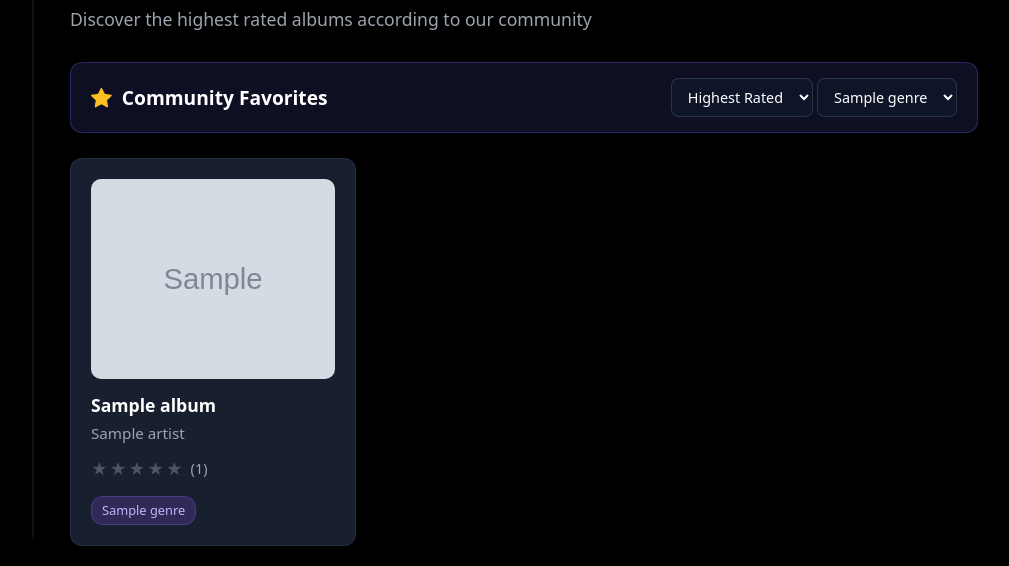
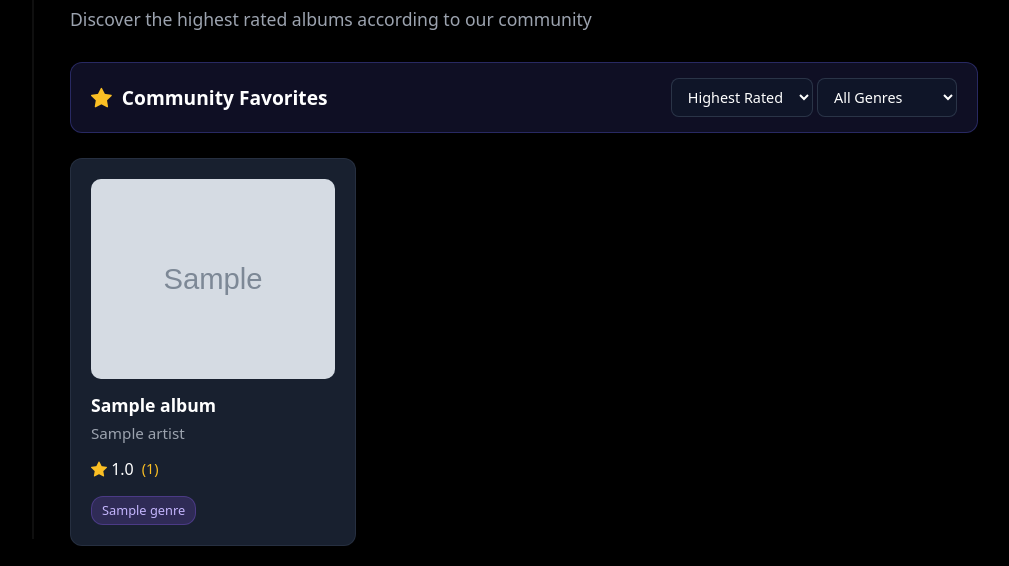
Before and after one commit to Terrychv/music-app-daw, a Django app: page /catalog/top_albums/ in a window 1280 px wide. Shown: the part 261-827 px from the top of the page, without its empty margins (266-1275 px from the left). Run offline with Django 5.2, Linux system fonts and the light colour scheme; tables that the repository leaves empty hold one stand-in row (values such as "Sample post"); grey boxes marked "Sample" are stand-in pictures; parts of the project's set-up code (start-up, migrations or seed data) failed here and were passed over.

Commit message:
arrelgado funcionamiento de los top rated

```diff
--- a/catalog/templates/catalog/top_albums.html
+++ b/catalog/templates/catalog/top_albums.html
@@ -31,17 +31,17 @@
                 <select name="sort" class="filter-select" onchange="document.getElementById('filter-form').submit()">
                     <option value="highest_rated" {% if request.GET.sort == 'highest_rated' %}selected{% endif %}>Highest Rated</option>
                     <option value="most_rated" {% if request.GET.sort == 'most_rated' %}selected{% endif %}>Most Rated</option>
-                    <option value="newest" {% if request.GET.sort == 'newest' %}selected{% endif %}>Newest</option>
-                    <option value="oldest" {% if request.GET.sort == 'oldest' %}selected{% endif %}>Oldest</option>
+                    <option value="lowest_rated" {% if request.GET.sort == 'lowest_rated' %}selected{% endif %}>Lowest Rated</option>
+                    <option value="least_rated" {% if request.GET.sort == 'least_rated' %}selected{% endif %}>Least Rated</option>
                 </select>
 
                 <select name="genre" class="filter-select" onchange="document.getElementById('filter-form').submit()">
                     <option value="" {% if not request.GET.genre %}selected{% endif %}>All Genres</option>
                     {% for genre in genres %}
-                        <option value="{{ genre.slug }}" {% if request.GET.genre == genre.slug %}selected{% endif %}>
+                        <option value="{{ genre.name }}" {% if request.GET.genre == genre.name %}selected{% endif %}>
                             {{ genre.name }}
                         </option>
-                    {% endfor %}
+                {% endfor %}
                 </select>
             </form>
         </div>
@@ -60,16 +60,13 @@
                 <p class="album-artist">{{ album.artist.name }}</p>
 
                 <div class="album-rating">
-                    <div class="stars">
-                        {% for i in "12345" %}
-                            {% if forloop.counter <= album.average_rating_stars %}
-                                <span class="star">★</span>
-                            {% else %}
-                                <span class="star empty">★</span>
-                            {% endif %}
-                        {% endfor %}
-                    </div>
-                    <span class="rating-count">({{ album.total_ratings }})</span>
+                    <span class="average-stars">
+                        <i class="bi bi-star-fill"></i>
+                        {{ album.average_rating|floatformat:1 }}
+                    </span>
+                    <span class="rating-count">
+                        ({{ album.total_ratings }})
+                    </span>
                 </div>
 
                 <div class="album-genres">
--- a/catalog/views.py
+++ b/catalog/views.py
@@ -46,23 +46,23 @@ def buscar_contenido(request):
 
 def top_albums(request):
     sort_option = request.GET.get('sort', 'highest_rated')
-    genre_slug = request.GET.get('genre')
+    genre_name = request.GET.get('genre')
 
     albums = Album.objects.all()
 
     # Filtrar por género si se selecciona
-    if genre_slug:
-        albums = albums.filter(genres__slug=genre_slug)
+    if genre_name:
+        albums = albums.filter(genres__name=genre_name)
 
     # Ordenar según la opción seleccionada
     if sort_option == 'highest_rated':
-        albums = sorted(albums, key=lambda a: a.average_rating() or 0, reverse=True)
+        albums = sorted(albums, key=lambda s: s.average_rating() or 0, reverse=True)
+    elif sort_option == 'lowest_rated':
+        albums = sorted(albums, key=lambda s: s.average_rating() or 0)
     elif sort_option == 'most_rated':
-        albums = sorted(albums, key=lambda a: a.total_ratings or 0, reverse=True)
-    elif sort_option == 'newest':
-        albums = albums.order_by('-release_date')
-    elif sort_option == 'oldest':
-        albums = albums.order_by('release_date')
+        albums = sorted(albums, key=lambda s: s.total_ratings() or 0, reverse=True)
+    elif sort_option == 'least_rated':
+        albums = sorted(albums, key=lambda s: s.total_ratings() or 0)
 
     genres = Genre.objects.all()
 
@@ -73,26 +73,23 @@ def top_albums(request):
 
 def top_canciones(request):
     sort_option = request.GET.get('sort', 'most_commented')
-    genre_slug = request.GET.get('genre')
+    genre_name = request.GET.get('genre')
 
     canciones = Song.objects.all()
 
     # Filtrar por género si se selecciona
-    if genre_slug:
-        canciones = canciones.filter(genres__slug=genre_slug)
+    if genre_name:
+        canciones = canciones.filter(genres__name=genre_name)
 
     # Ordenar según la opción seleccionada
-    if sort_option == 'most_commented':
-        canciones = canciones.annotate(num_comments=Count('comments')).order_by('-num_comments')
-    elif sort_option == 'highest_rated':
-        # Para rating medio, si tienes un método average_rating en Song similar a Album
-        canciones = sorted(canciones, key=lambda c: c.average_rating() or 0, reverse=True)
+    if sort_option == 'highest_rated':
+        canciones = sorted(canciones, key=lambda s: s.average_rating() or 0, reverse=True)
+    elif sort_option == 'lowest_rated':
+        canciones = sorted(canciones, key=lambda s: s.average_rating() or 0)
     elif sort_option == 'most_rated':
-        canciones = sorted(canciones, key=lambda c: c.total_ratings or 0, reverse=True)
-    elif sort_option == 'newest':
-        canciones = canciones.order_by('-created_at')
-    elif sort_option == 'oldest':
-        canciones = canciones.order_by('created_at')
+        canciones = sorted(canciones, key=lambda s: s.total_ratings() or 0, reverse=True)
+    elif sort_option == 'least_rated':
+        canciones = sorted(canciones, key=lambda s: s.total_ratings() or 0)
 
     genres = Genre.objects.all()
 
--- a/static/catalog/css/top_albums.css
+++ b/static/catalog/css/top_albums.css
@@ -137,17 +137,13 @@
         gap: 2px;
     }
 
-    .star {
+    .bi-star-fill {
         color: #fbbf24;
         font-size: 1rem;
     }
 
-    .star.empty {
-        color: #4b5563;
-    }
-
     .rating-count {
-        color: #9ca3af;
+        color: #fbbf24;
         font-size: 0.9rem;
     }
 
```
Also changed, not shown: catalog/templates/catalog/top_canciones.html (+20 -23 lines), static/catalog/css/top_canciones.css (+2 -12 lines).
